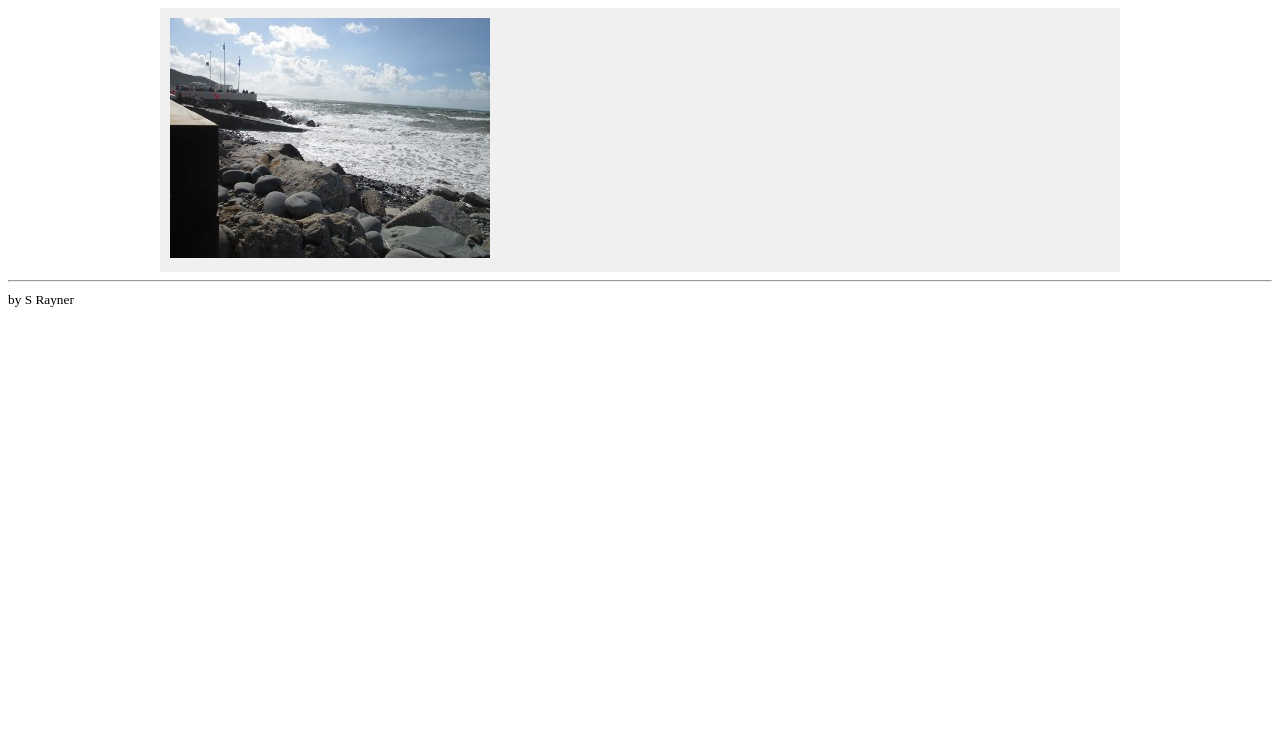
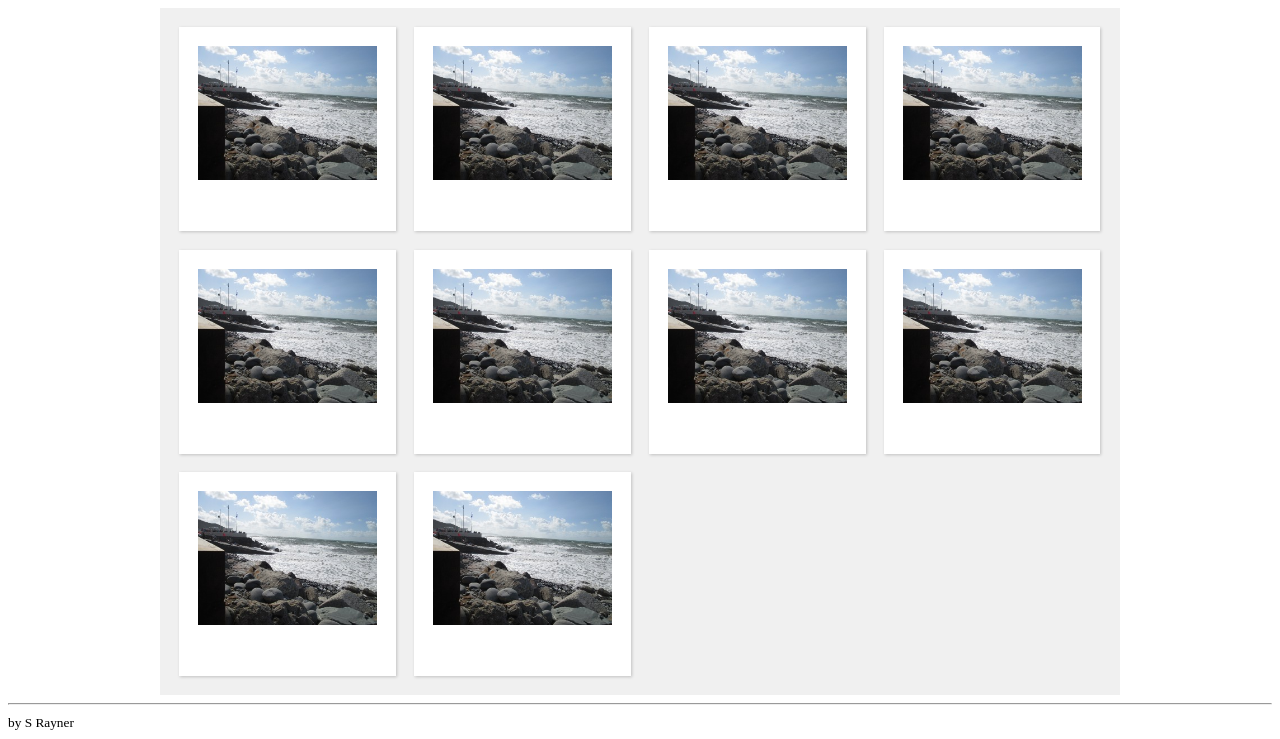
Before and after one commit to srayner/gallery, a PHP site: page / in a window 1280 px wide. Shown: the part 82-821 px from the top of the page. Before the commit the page ends 389 px from the top, so only its background shows below. Run offline with PHP 8.4, Linux system fonts and the light colour scheme.

Commit message:
Add style and mocked up fake gallery of 10 images.

```diff
--- a/gallery/gallery.css
+++ b/gallery/gallery.css
@@ -3,8 +3,13 @@
     Author     : Steve Rayner <srayner02@gmail.com>
 */
 
-.gallery {
-    width: 100%;
+.cf:before,
+.cf:after {
+    content: " ";
+    display: table;
+}
+.cf:after {
+    clear: both;
 }
 
 .container {
@@ -13,3 +18,21 @@
     background: #f0f0f0;
     margin: 0 auto;
 }
+
+.gallery {
+    width: 100%;
+}
+
+.gallery-item {
+    float: left;
+    background: #fff;
+    width: 19%;
+    margin: 1%;
+    padding: 2%;
+    padding-bottom: 5%;
+    box-shadow: 1px 1px 3px rgba(0,0,0,0.2);
+}
+
+.gallery-item img{
+    width: 100%;
+}
--- a/index.php
+++ b/index.php
@@ -24,10 +24,12 @@
         </header>
 
         <main class="container">
-            <div class="gallery">
-                <div>
+            <div class="gallery cf">
+                <?php for($x=0; $x<10; $x++): ?>
+                <div class="gallery-item">
                     <img src="gallery/images/thumbs/img_0001.jpg">
                 </div>
+                <?php endfor; ?>
             </div>
         </main>
 
```
